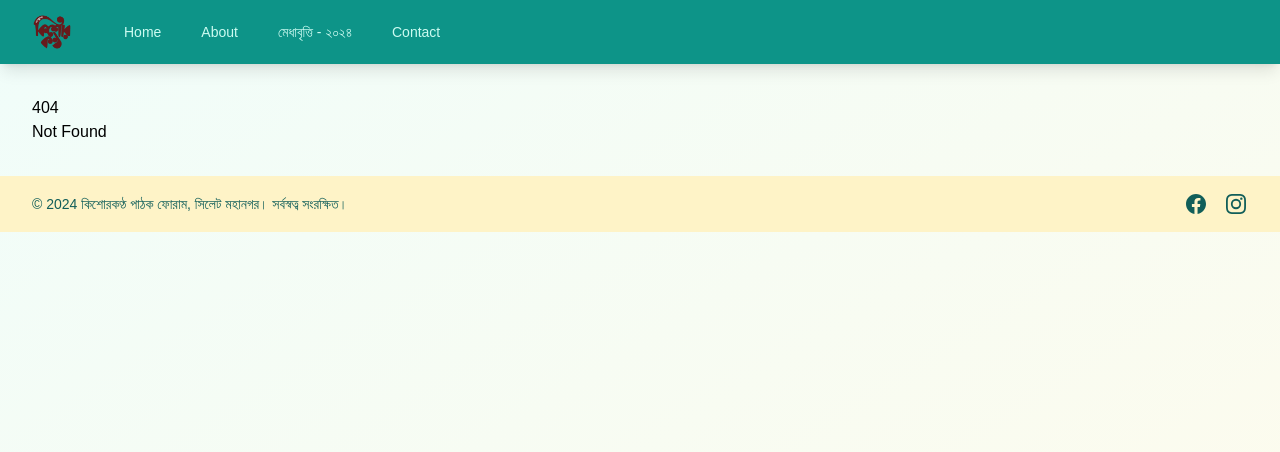
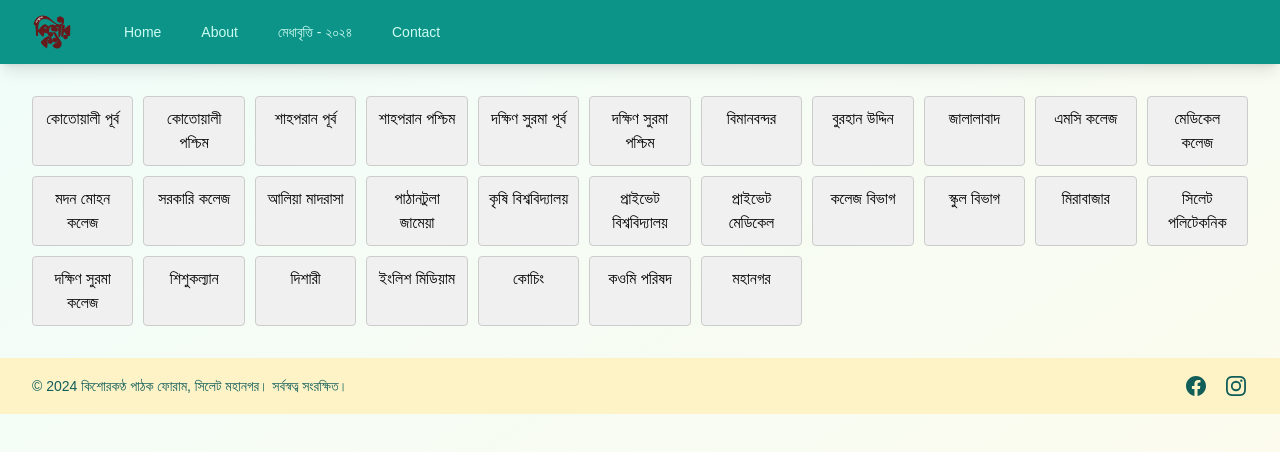
Before and after one commit to Mufassir-Chowdhury/kkrf, a SvelteKit app: page /offline in a window 1280 px wide. Before the commit this address had no page. Shown: the top 452 px of the page. Built offline with nearby package versions, Linux system fonts and the light colour scheme.

Commit message:
added further info to forms

```diff
--- /dev/null
+++ b/src/routes/offline/+page.svelte
@@ -0,0 +1,30 @@
+<script>
+    export let data;
+</script>
+
+<div>
+    <div class="grid">
+        {#each Object.entries(data.thana) as [key, value]}
+            <a href={`/offline/${key}`} class="grid-item">{value}</a>
+        {/each}
+    </div>
+
+
+</div>
+
+<style>
+    .grid {
+        display: grid;
+        grid-template-columns: repeat(auto-fill, minmax(100px, 1fr));
+        gap: 10px;
+    }
+    .grid-item {
+        padding: 10px;
+        background-color: #f0f0f0;
+        text-align: center;
+        text-decoration: none;
+        color: inherit;
+        border: 1px solid #ccc;
+        border-radius: 4px;
+    }
+</style>
--- a/src/routes/offline/[branch]/+page.svelte
+++ b/src/routes/offline/[branch]/+page.svelte
@@ -119,7 +119,7 @@
 
     <div class="grid grid-cols-1 md:grid-cols-2 gap-4">
       <div>
-        <label class="block text-sm font-medium text-gray-700">সিরিয়াল </label>
+        <label class="block text-sm font-medium text-gray-700">সিরিয়াল ({branch}001 থেকে শুরু হবে <br/> ইংরেজিতে লিখবেন <br/> আপনার ফর্মের কপিতেও হাতে লিখে রাখবেন সিরিয়াল নাম্বারের ঘরে)</label>
         <input type="text" maxlength="5" bind:value={formData.serial} required class="mt-1 block w-full border border-gray-300 rounded-md shadow-sm">
         </div>
       <div>
@@ -150,7 +150,7 @@
           </select>
         </div>
         <div>
-          <label class="block text-sm font-medium text-gray-700">শাখা</label>
+          <label class="block text-sm font-medium text-gray-700">শাখা (না থাকলে নাই লিখবেন)</label>
           <input type="text" bind:value={formData.section} required class="mt-1 block w-full border border-gray-300 rounded-md shadow-sm">
         </div>
         <div>
@@ -159,7 +159,7 @@
         </div>
       </div>
       <div>
-        <label class="block text-sm font-medium text-gray-700">মোবাইল</label>
+        <label class="block text-sm font-medium text-gray-700">মোবাইল (ইংরেজিতে ১১ ডিজিট, ডাবল চেক করবেন)</label>
         <input type="tel" maxlength="11" bind:value={formData.mobile} required class="mt-1 block w-full border border-gray-300 rounded-md shadow-sm">
       </div>
     </div>
```
